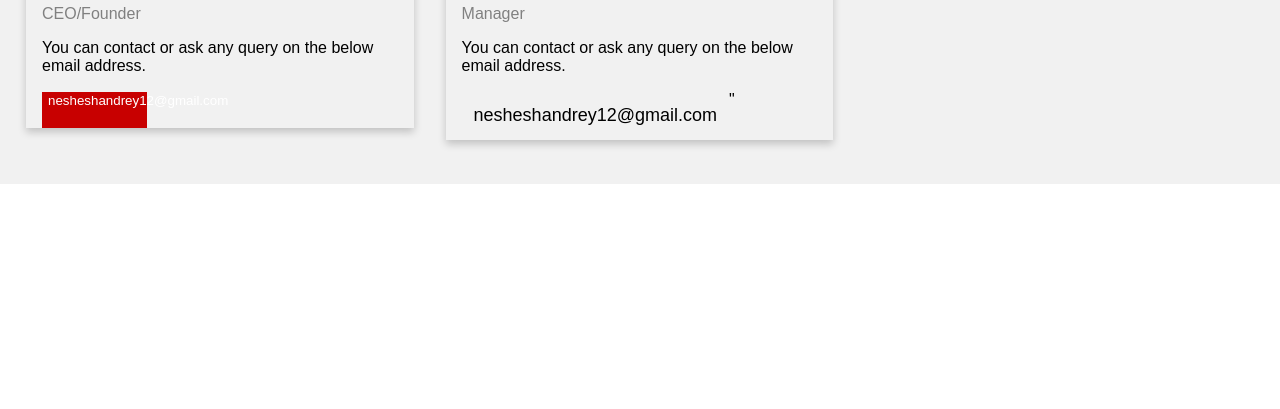
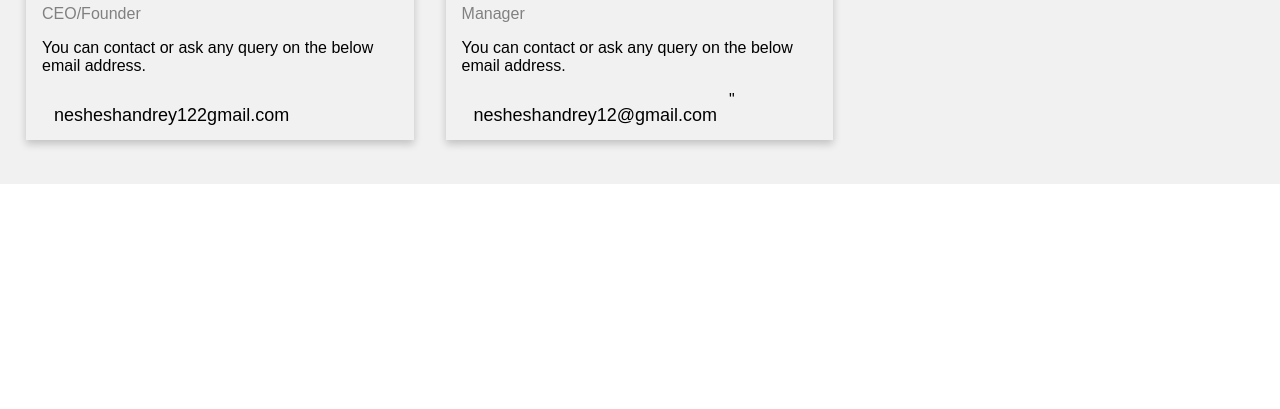
Before and after one commit to NeshKrusher/app-web, a plain HTML site: page about.html in a window 1280 px wide. Shown: the part 391-800 px from the top of the page. Drawn offline with Linux system fonts and the light colour scheme.

Commit message:
Update about.html

```diff
--- a/about.html
+++ b/about.html
@@ -177,16 +177,7 @@ html {
         <h2>Louis Nderitu</h2>
         <p class="title">CEO/Founder</p>
         <p>You can contact or ask any query on the below email address.</p>
-        <style>
-        button {
-          background-color: rgb(200, 0, 0);
-          color: white;
-          border: none;
-          height: 36px;
-          width: 105px;
-          }
-           </style>
-        <p></p><button>nesheshandrey12@gmail.com<a href="https://mail.google.com/" target="_blank"></a></button>
+        <p></p><a href="https://mail.google.com/" target="_blank"> nesheshandrey122gmail.com </a>
       </div>
     </div>
   </div>
```
